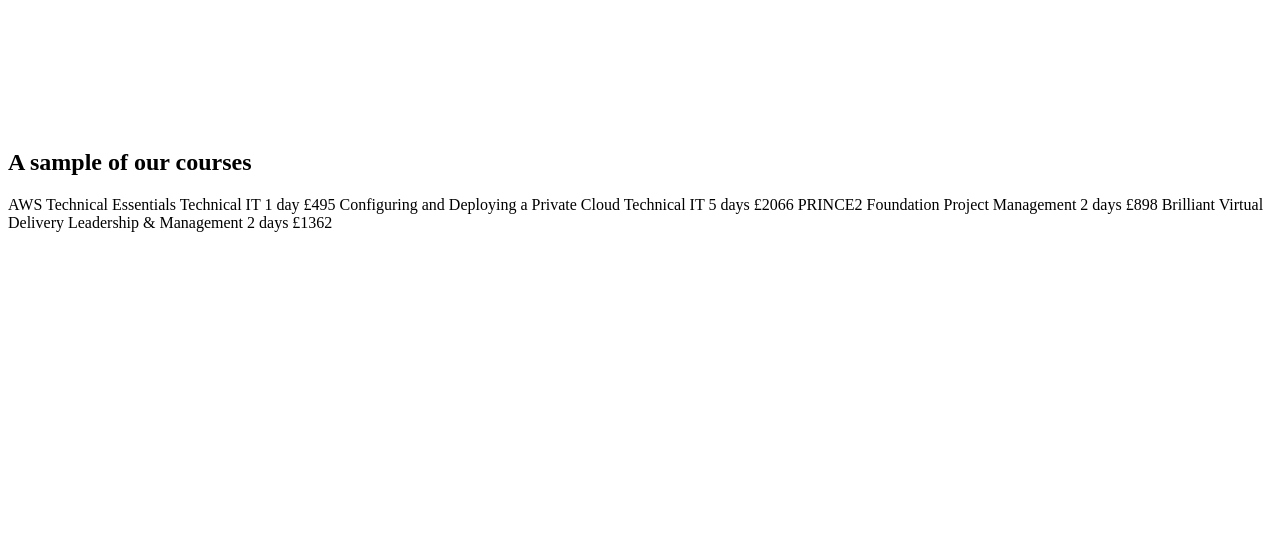
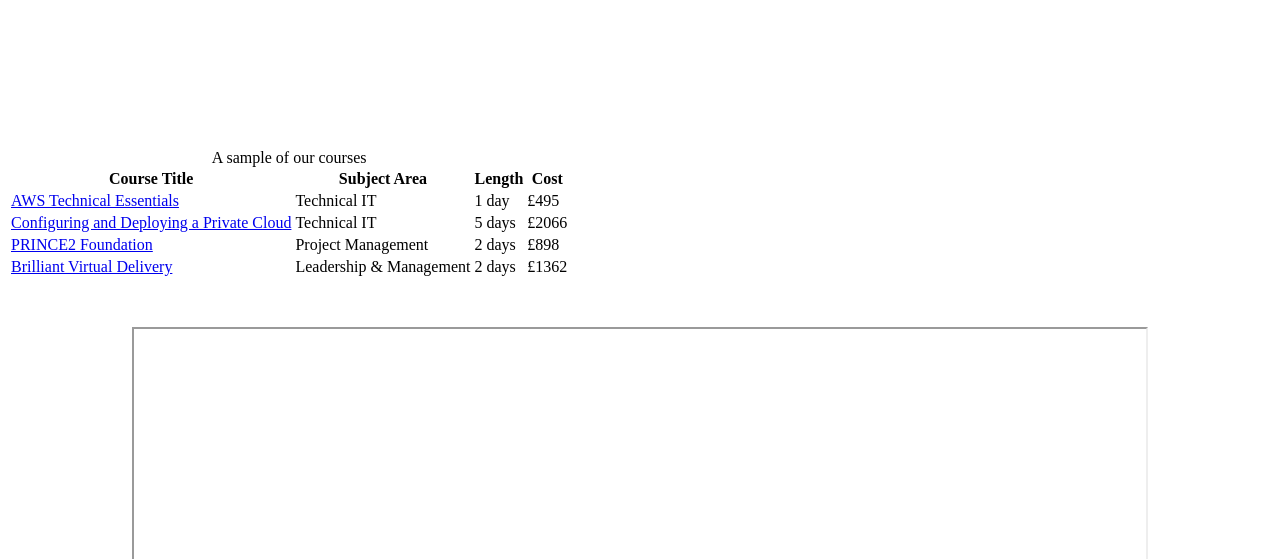
Before and after one commit to aname4405/html-exercise, a plain HTML site: page table.html in a window 1280 px wide. Shown: the part 241-800 px from the top of the page. Drawn offline with Linux system fonts and the light colour scheme.

Commit message:
added table and iframe

```diff
--- a/table.html
+++ b/table.html
@@ -1,8 +1,11 @@
+
 <!DOCTYPE html>
 <html>
+
 <head>
     <meta charset="utf-8">
     <title>Training Venues</title>
+</head>
 <style>
     iframe {
         display: block;
@@ -11,7 +14,7 @@
         min-height: 400px;
     }
 </style>
-</head>
+
 <body>
 
     <header>
@@ -19,30 +22,51 @@
         <h1 style="background-image:url(images/trainingCourses.jpg); padding: 4em 1em; color: white; background-size: cover">Our Training Courses</h1>
     </header>
 
-    <h2>A sample of our courses</h2>
     <!-- create table here -->
-    AWS Technical Essentials
-    Technical IT
-    1 day
-    £495
+    <table>
+        <caption>A sample of our courses</caption>
+        <thead>
+            <tr>
+                <th>Course Title</th>
+                <th>Subject Area</th>
+                <th>Length</th>
+                <th>Cost</th>
+            </tr>
+        </thead>
+        <tbody>
+            <tr>
+                <td><a href="courses/aws.html" target="courseContainer">AWS Technical Essentials</a></td>
+                <td>Technical IT</td>
+                <td>1 day</td>
+                <td>£495</td>
+            </tr>
 
-    Configuring and Deploying a Private Cloud
-    Technical IT
-    5 days
-    £2066
+            <tr>
+                <td><a href="courses/cloud.html" target="courseContainer">Configuring and Deploying a Private Cloud</a></td>
+                <td>Technical IT</td>
+                <td>5 days</td>
+                <td>£2066</td>
+            </tr>
 
-    PRINCE2 Foundation
-    Project Management
-    2 days
-    £898
+            <tr>
+                <td><a href="courses/prince2.html" target="courseContainer">PRINCE2 Foundation</a></td>
+                <td>Project Management</td>
+                <td>2 days</td>
+                <td>£898</td>
+            </tr>
 
-
-    Brilliant Virtual Delivery
-    Leadership & Management
-    2 days
-    £1362
+            <tr>
+                <td><a href="courses/virtual.html" target="courseContainer">Brilliant Virtual Delivery</a></td>
+                <td>Leadership & Management</td>
+                <td>2 days</td>
+                <td>£1362</td>
+            </tr>
+        </tbody>
+    </table>
     <!-- end table here -->
 
     <!-- create iframe here -->
+    <iframe name="courseContainer"></iframe>
 </body>
+
 </html>
```
Lines whose indentation alone changed are shown as unchanged.
